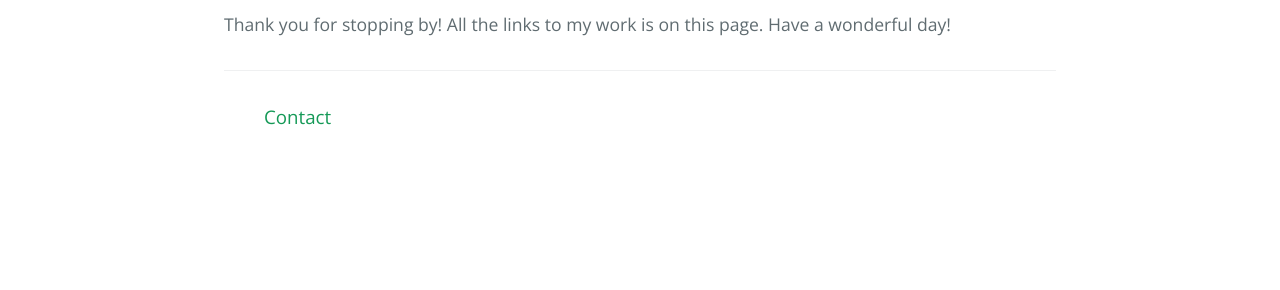
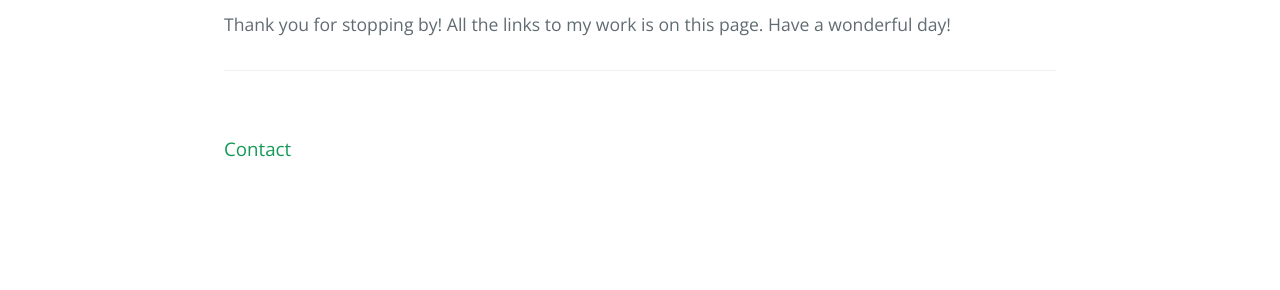
Before and after one commit to ayerswj/ayerswj.github.io, a Jekyll site: the page built from index.html, in a window 1280 px wide. Shown: the part 1323-1613 px from the top of the page. Built offline with Jekyll 4.4.1, drawn with Linux system fonts in a browser that asks for light colours; before the commit the page ends 1584 px from its top, so only the background shows below that.

Commit message:
footer update

```diff
--- a/_layouts/default.html
+++ b/_layouts/default.html
@@ -40,12 +40,13 @@
       {{ content }}
 
       <footer class="site-footer">
+        <meta name="theme-color" content="#157878">
         {% if site.github.is_project_page %}
             <span class="site-footer-owner"><a href="{{ site.github.repository_url }}">{{ site.github.repository_name }}</a> is maintained by <a href="{{ site.github.owner_url }}">{{ site.github.owner_name }}</a>.</span>
         {% endif %}
+        <h3>Contact</h3>
         <ul>
-            <h3>Contact</h3>
-            <a href="jwa58@txstate.edu" class="btn">Personal Email</a>
+            <a href="jwa58@txstate.edu" class="btn">Email</a>
         </ul>
       </footer>
     </main>
```
